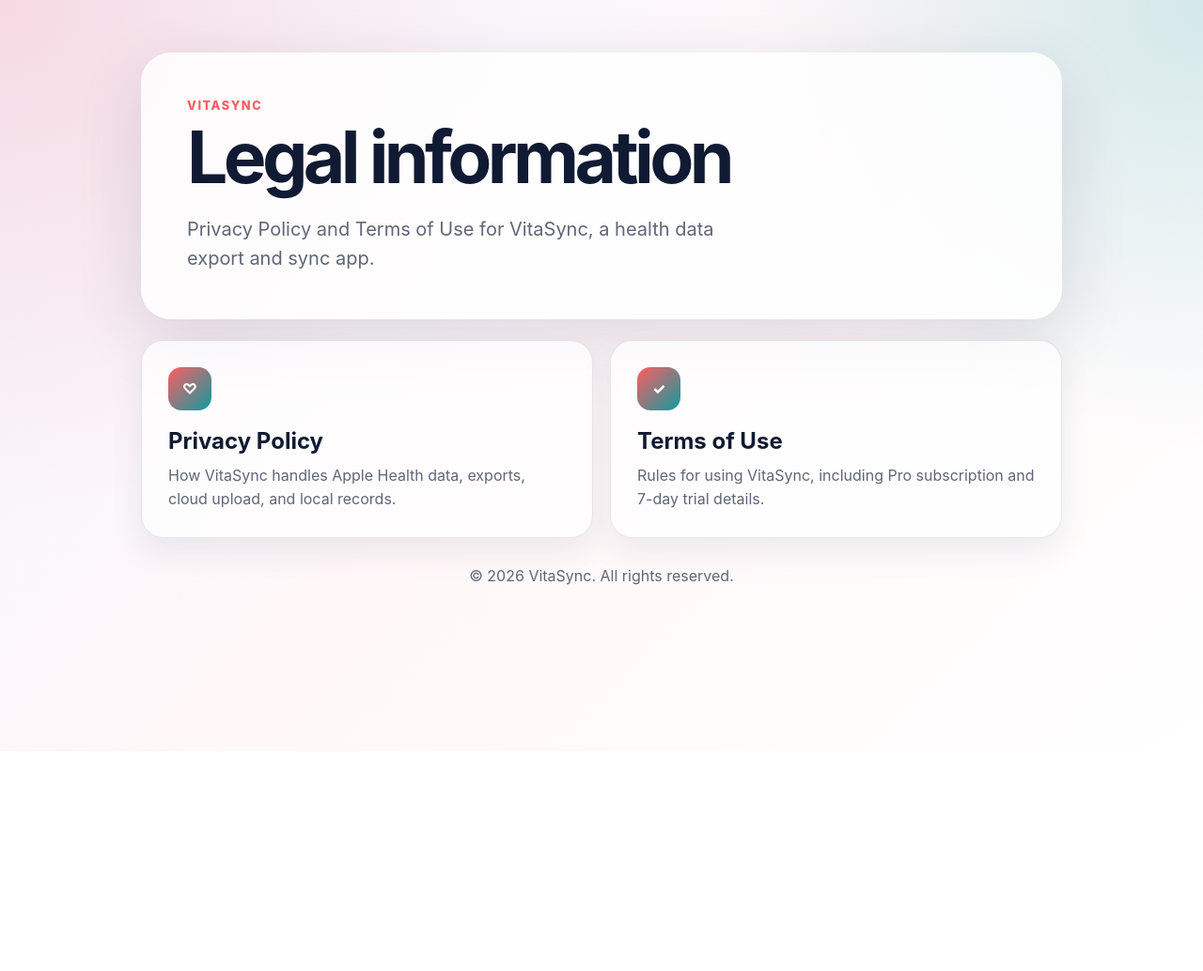
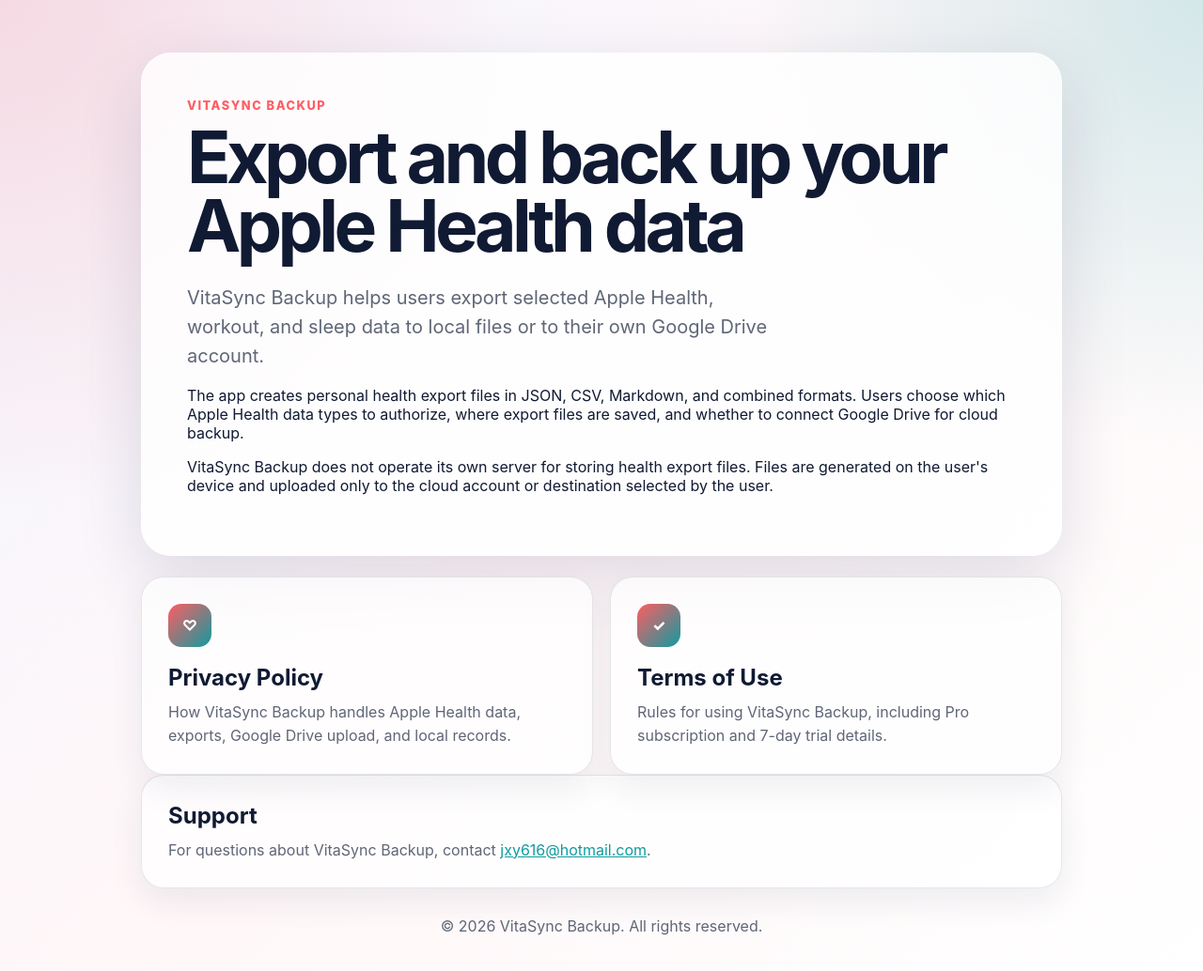
Before and after one commit to vitasyncapp/vitasync, a plain HTML site: page index.html in a window 1280 px wide. Shown: the whole page at 94% size. Before the commit the page ends 800 px from the top, so only its background shows below. Drawn offline with Linux system fonts and the light colour scheme.

Commit message:
Update VitaSync Backup homepage for OAuth verification

```diff
--- a/index.html
+++ b/index.html
@@ -3,35 +3,55 @@
 <head>
   <meta charset="utf-8">
   <meta name="viewport" content="width=device-width, initial-scale=1">
-  <title>VitaSync Legal</title>
+  <meta name="description" content="VitaSync Backup helps users export selected Apple Health, workout, and sleep data to local files or their own Google Drive account.">
+  <title>VitaSync Backup</title>
   <link rel="stylesheet" href="styles.css">
 </head>
 <body>
   <main class="page">
     <section class="hero">
-      <p class="eyebrow">VitaSync</p>
-      <h1>Legal information</h1>
+      <p class="eyebrow">VitaSync Backup</p>
+      <h1>Export and back up your Apple Health data</h1>
       <p class="lede">
-        Privacy Policy and Terms of Use for VitaSync, a health data export and sync app.
+        VitaSync Backup helps users export selected Apple Health, workout, and sleep data
+        to local files or to their own Google Drive account.
+      </p>
+      <p>
+        The app creates personal health export files in JSON, CSV, Markdown, and combined
+        formats. Users choose which Apple Health data types to authorize, where export files
+        are saved, and whether to connect Google Drive for cloud backup.
+      </p>
+      <p>
+        VitaSync Backup does not operate its own server for storing health export files.
+        Files are generated on the user's device and uploaded only to the cloud account or
+        destination selected by the user.
       </p>
     </section>
 
-    <section class="card-grid" aria-label="Legal documents">
+    <section class="card-grid" aria-label="VitaSync Backup information">
       <a class="card" href="privacy.html">
         <span class="icon">♡</span>
         <h2>Privacy Policy</h2>
-        <p>How VitaSync handles Apple Health data, exports, cloud upload, and local records.</p>
+        <p>How VitaSync Backup handles Apple Health data, exports, Google Drive upload, and local records.</p>
       </a>
 
       <a class="card" href="terms.html">
         <span class="icon">✓</span>
         <h2>Terms of Use</h2>
-        <p>Rules for using VitaSync, including Pro subscription and 7-day trial details.</p>
+        <p>Rules for using VitaSync Backup, including Pro subscription and 7-day trial details.</p>
       </a>
     </section>
 
+    <section class="card" aria-label="Support">
+      <h2>Support</h2>
+      <p>
+        For questions about VitaSync Backup, contact
+        <a href="mailto:jxy616@hotmail.com">jxy616@hotmail.com</a>.
+      </p>
+    </section>
+
     <footer>
-      <p>© 2026 VitaSync. All rights reserved.</p>
+      <p>© 2026 VitaSync Backup. All rights reserved.</p>
     </footer>
   </main>
 </body>
```
